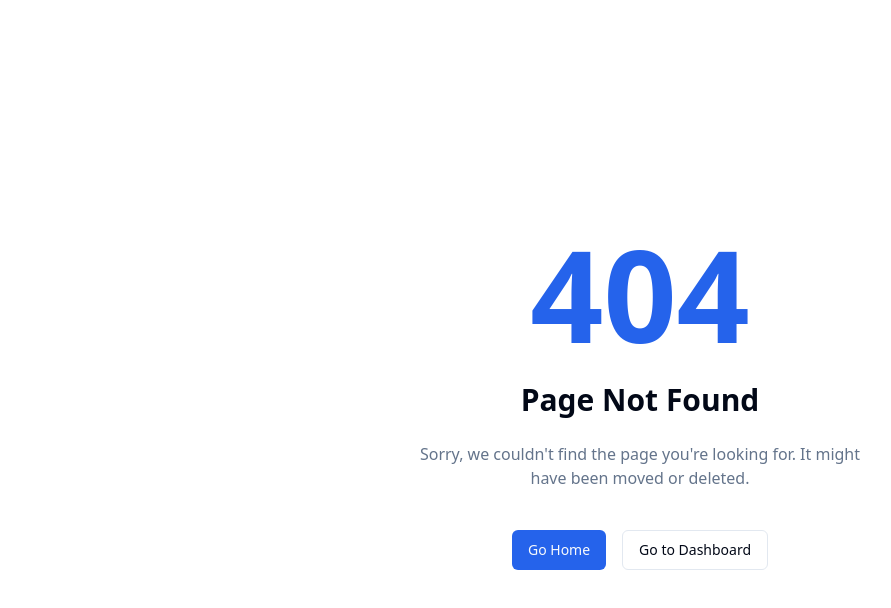
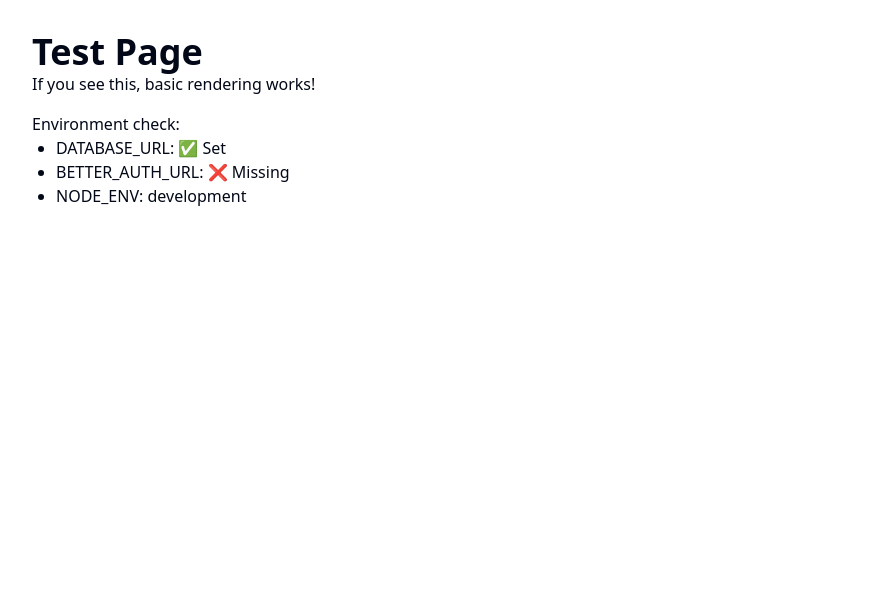
Before and after one commit to Silent-bat/builder, a Next.js app: page /test-simple in a window 1280 px wide. Before the commit this address had no page. Shown: the top 608 px of the page, without its empty margins (0-891 px from the left). Built offline with nearby package versions, Linux system fonts and the light colour scheme; no server answers.

Commit message:
Add simple test page to debug 500 errors

```diff
--- /dev/null
+++ b/app/test-simple/page.tsx
@@ -0,0 +1,16 @@
+export default function TestSimple() {
+  return (
+    <div className="p-8">
+      <h1 className="text-4xl font-bold">Test Page</h1>
+      <p>If you see this, basic rendering works!</p>
+      <div className="mt-4">
+        <p>Environment check:</p>
+        <ul className="list-disc ml-6">
+          <li>DATABASE_URL: {process.env.DATABASE_URL ? '✅ Set' : '❌ Missing'}</li>
+          <li>BETTER_AUTH_URL: {process.env.BETTER_AUTH_URL ? '✅ Set' : '❌ Missing'}</li>
+          <li>NODE_ENV: {process.env.NODE_ENV}</li>
+        </ul>
+      </div>
+    </div>
+  );
+}
```
